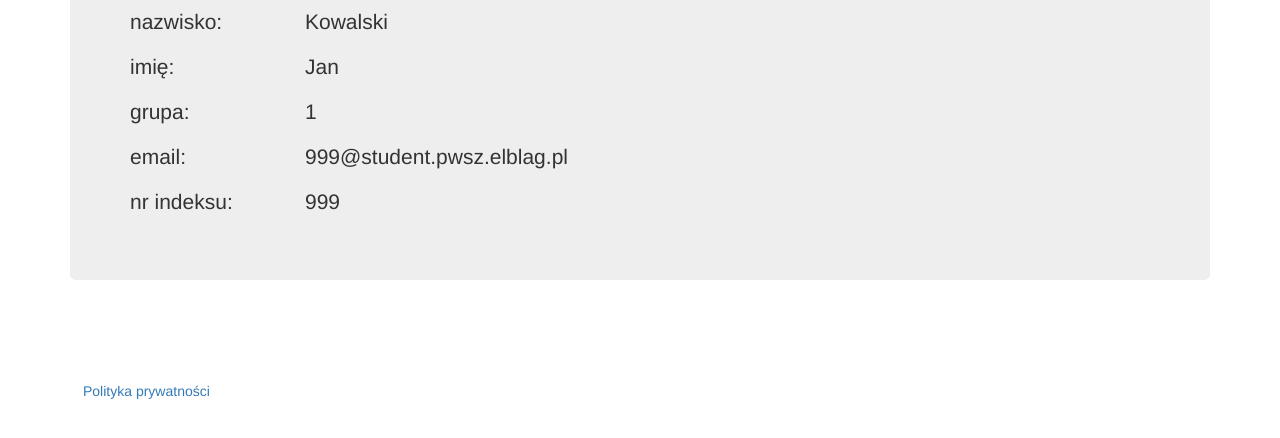
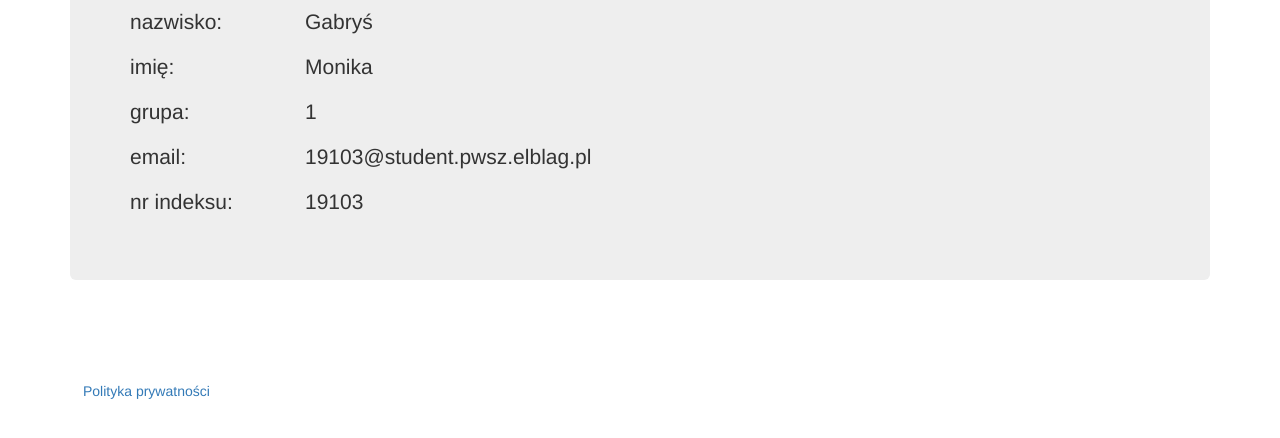
Before and after one commit to lolikaa/GabrysMonikaLabJS, a plain HTML site: page index.html in a window 1280 px wide. Shown: the part 210-648 px from the top of the page. Drawn offline with Linux system fonts and the light colour scheme.

Commit message:
touchups

```diff
--- a/index.html
+++ b/index.html
@@ -87,7 +87,7 @@
 						<p>nazwisko:</p>
 					</div>
 					<div class="col-md-4">
-						<p id="nazwisko">Kowalski</p>
+						<p id="nazwisko">Gabryś</p>
 					</div>
 				</div>
 				<div class="row">
@@ -95,7 +95,7 @@
 						<p>imię:</p>
 					</div>
 					<div class="col-md-4">
-						<p id="imie">Jan</p>
+						<p id="imie">Monika</p>
 					</div>
 				</div>
 				<div class="row">
@@ -111,7 +111,7 @@
 						<p>email:</p>
 					</div>
 					<div class="col-md-4">
-						<p id="email">999@student.pwsz.elblag.pl</p>
+						<p id="email">19103@student.pwsz.elblag.pl</p>
 					</div>
 				</div>
 				<div class="row">
@@ -119,7 +119,7 @@
 						<p>nr indeksu:</p>
 					</div>
 					<div class="col-md-4">
-						<p id="nrIndeksu">999</p>
+						<p id="nrIndeksu">19103</p>
 					</div>
 				</div>
 
```
